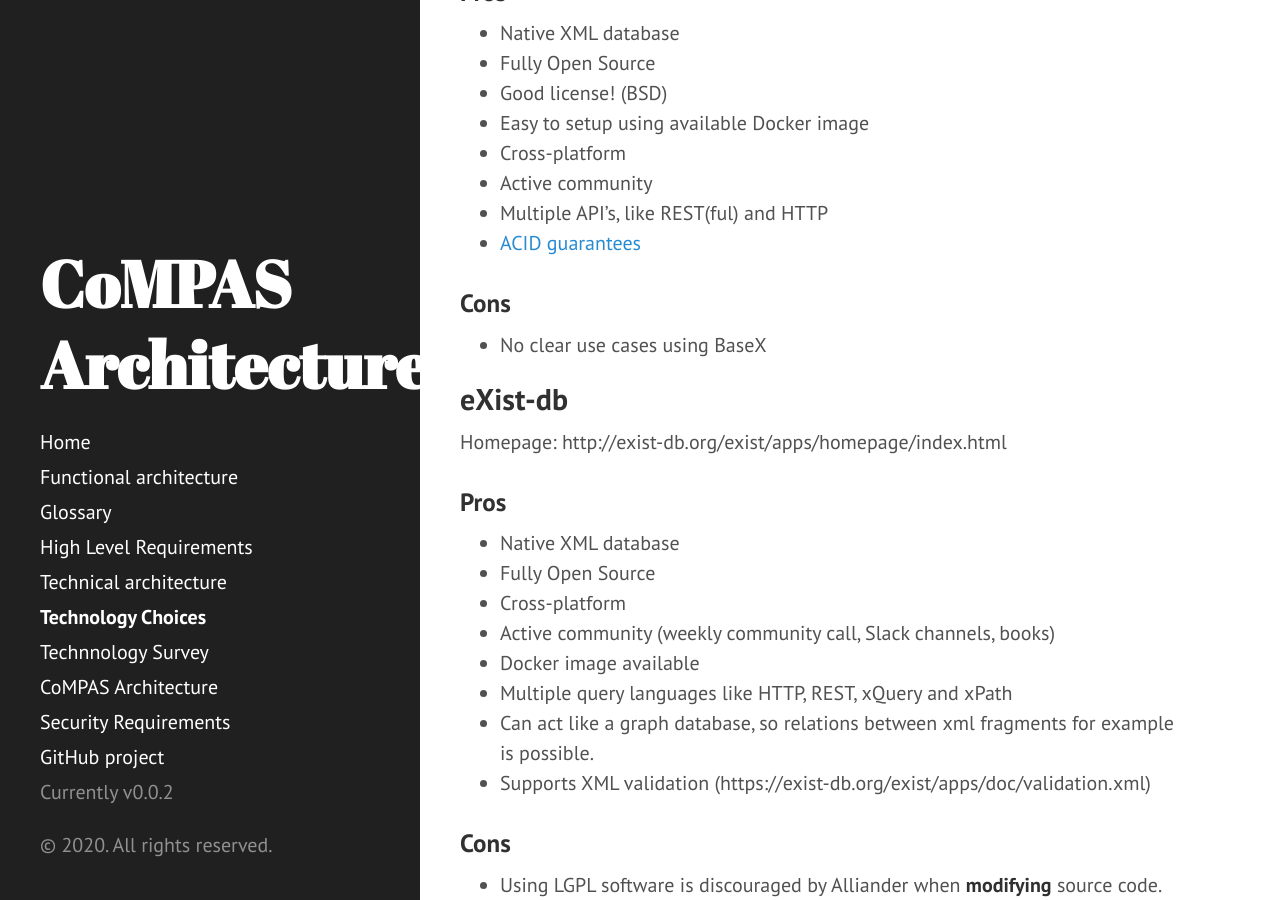
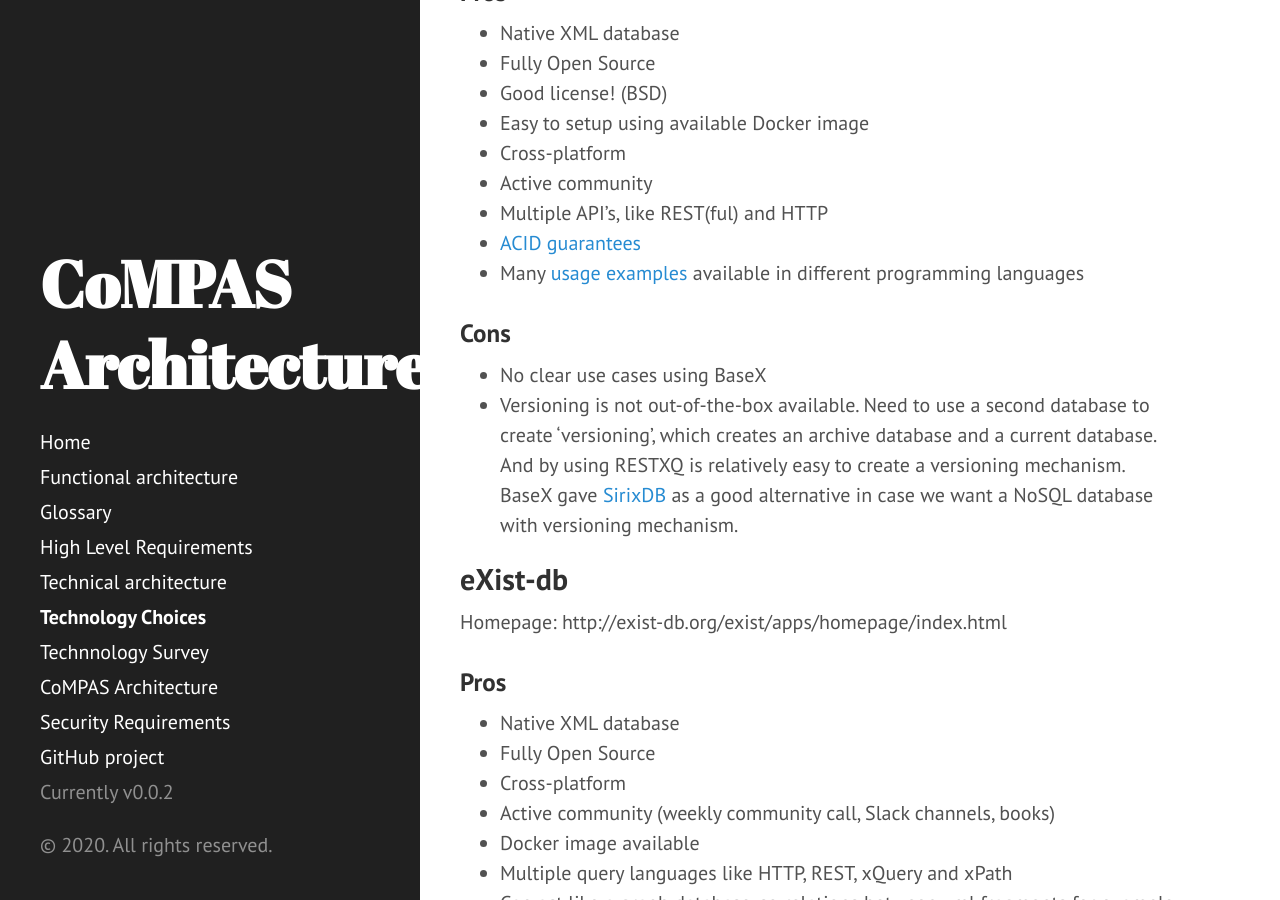
Before and after one commit to com-pas/compas-architecture, a Jekyll site: the page built from TECHNOLOGY_CHOICES.md, in a window 1280 px wide and 900 px high, scrolled down 2081 px. Built offline with Jekyll 4.4.1, drawn with Linux system fonts in a browser that asks for light colours; our own code applies the rules of GitHub Pages for plain Markdown files.

Commit message:
Added BaseX findings
Signed-off-by: Rob Tjalma <rob@tjalma.com>

```diff
--- a/TECHNOLOGY_CHOICES.md
+++ b/TECHNOLOGY_CHOICES.md
@@ -54,9 +54,11 @@ Homepage: https://basex.org/
 - Active community
 - Multiple API's, like REST(ful) and HTTP
 - [ACID guarantees](https://docs.basex.org/wiki/Transaction_Management)
+- Many [usage examples](https://docs.basex.org/wiki/Clients) available in different programming languages
 
 ### Cons
 - No clear use cases using BaseX
+- Versioning is not out-of-the-box available. Need to use a second database to create 'versioning', which creates an archive database and a current database. And by using RESTXQ is relatively easy to create a versioning mechanism. BaseX gave [SirixDB](https://sirix.io/) as a good alternative in case we want a NoSQL database with versioning mechanism.
 
 ## eXist-db
 Homepage: http://exist-db.org/exist/apps/homepage/index.html
```
